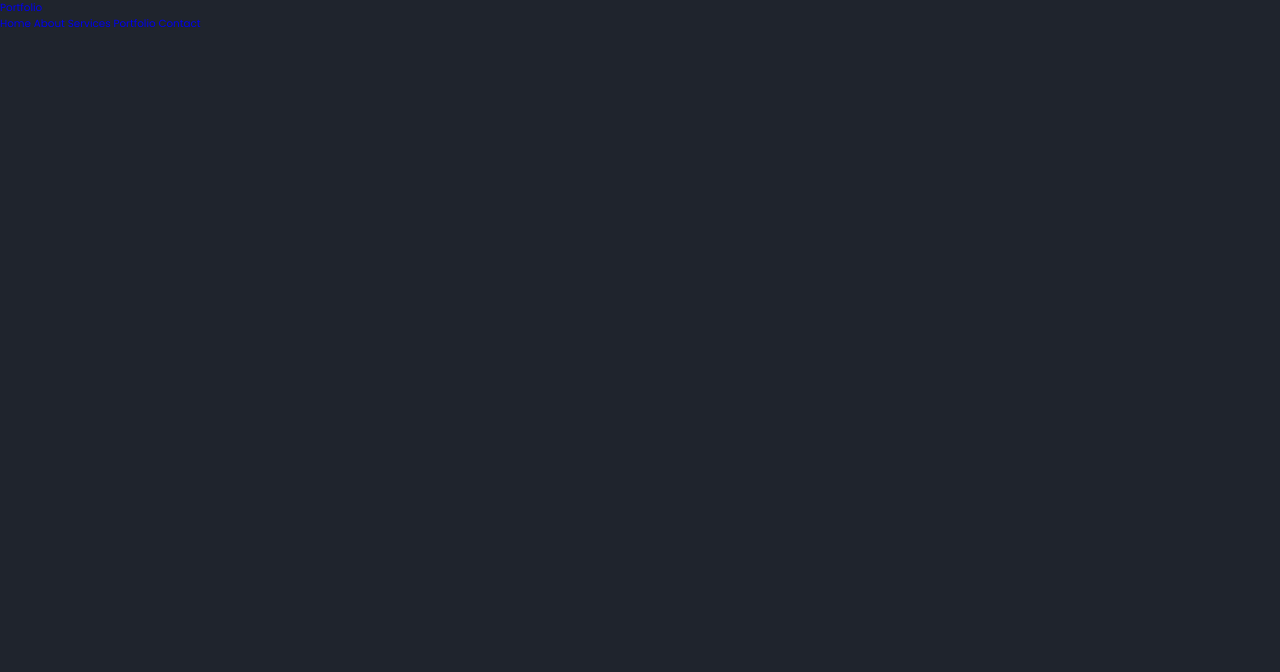
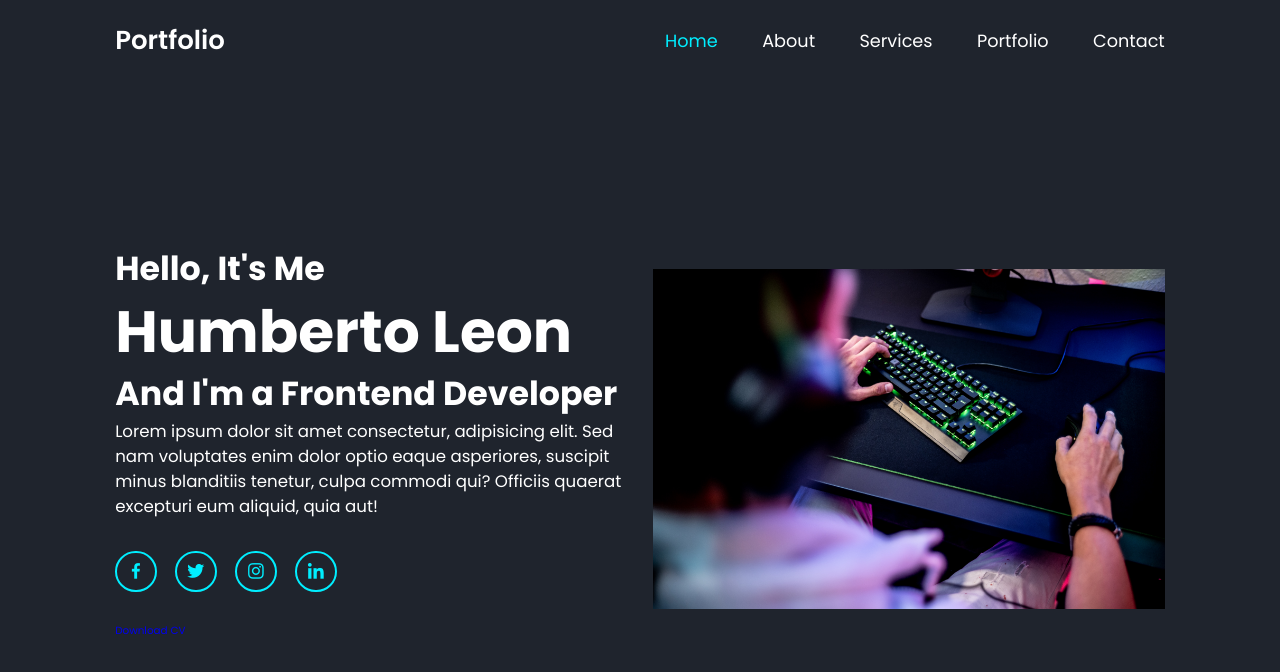
Before and after one commit to LyonDevelop/BUILD-A-PORTFOLIO, a plain HTML site: page index.html in a window 1280 px wide. Drawn offline with nearby package versions, Linux system fonts and the light colour scheme.

Commit message:
ajusted css

```diff
--- a/css/style.css
+++ b/css/style.css
@@ -26,5 +26,86 @@ html {
 body{
   background: var(--bg-color);
   color: var(--text-color);
+}
 
+section {
+  min-height: 100vh;
+  padding: 10rem 9% 2rem;
 }
+
+.header {
+  position: fixed;
+  top: 0;
+  left: 0;
+  width: 100%;
+  padding: 2rem 9%;
+  background: var(--bg-color);
+  display: flex;
+  justify-content: space-between;
+  align-items: center;
+  z-index: 100;
+}
+
+.logo {
+  font-size: 2.5rem;
+  color: var(--text-color);
+  font-weight: 600;
+  cursor: default;
+}
+
+.navbar a {
+  font-size: 1.7rem;
+  color: var(--text-color);
+  margin-left: 4rem;
+  transition: .5s;
+}
+
+.navbar a:hover,
+.navbar a.active {
+  color: var(--main-color);
+}
+
+#menu-icon {
+  font-size: 3.6rem;
+  color: var(--text-color);
+  display: none;
+}
+
+.home {
+  display: flex;
+  justify-content: center;
+  align-items: center;
+}
+
+.home-img img{
+  width: 40vw;
+}
+
+.home-content h3 {
+  font-size: 3.2rem;
+  font-family: 700;
+}
+
+.home-content h1 {
+  font-size: 5.6rem;
+  font-weight: 700;
+  line-height: 1.3;
+}
+
+.home-content p {
+  font-size: 1.6rem;
+}
+
+.social-media a {
+  display: inline-flex;
+  justify-content: center;
+  align-items: center;
+  width: 4rem;
+  height: 4rem;
+  background: transparent;
+  border: .2rem solid var(--main-color);
+  border-radius: 50%;
+  font-size: 2rem;
+  color: var(--main-color);
+  margin: 3rem 1.5rem 3rem 0;
+}
--- a/index.html
+++ b/index.html
@@ -1,31 +1,57 @@
 <!DOCTYPE html>
 <html lang="en">
   <head>
-  <meta charset="UTF-8">
-  <meta http-equiv="X-UA-Compatible" content="IE=edge">
-  <meta name="viewport" content="width=device-width, initial-scale=1.0">
-  <title>Personal Portfolio Website </title>
+    <meta charset="UTF-8" />
+    <meta http-equiv="X-UA-Compatible" content="IE=edge" />
+    <meta name="viewport" content="width=device-width, initial-scale=1.0" />
+    <title>Personal Portfolio Website</title>
 
-  <link rel="stylesheet" href="css/style.css">
+    <link
+      href="https://unpkg.com/boxicons@2.1.4/css/boxicons.min.css"
+      rel="stylesheet"
+    />
 
+    <link rel="stylesheet" href="css/style.css" />
   </head>
+
   <body>
+    <header class="header">
 
+      <a href="#" class="logo">Portfolio</a>
+      <i class="bx bx-menu" id="menu-icon"></i>
 
-  <header class="header">
-    <a href="#" class="logo">Portfolio</a>
       <nav class="navbar">
-      <a href="#home">Home</a>
+        <a href="#home" class="active">Home</a>
         <a href="#about">About</a>
         <a href="#services">Services</a>
         <a href="#portfolio">Portfolio</a>
         <a href="#contact">Contact</a>
       </nav>
+    </header>
 
+    <section class="home" id="home">
+      <div class="home-content">
+        <h3>Hello, It's Me</h3>
+        <h1>Humberto Leon</h1>
+        <h3>And I'm a <span>Frontend Developer</span></h3>
+        <p>Lorem ipsum dolor sit amet consectetur, adipisicing elit. Sed nam voluptates enim dolor optio eaque asperiores, suscipit minus blanditiis tenetur, culpa commodi qui? Officiis quaerat excepturi eum aliquid, quia aut!</p>
 
-  </header>
+        <div class="social-media">
+          <a href="#"><i class='bx bxl-facebook' ></i></a>
+          <a href="#"><i class='bx bxl-twitter'></i></a>
+          <a href="#"><i class='bx bxl-instagram'></i></a>
+          <a href="#"><i class='bx bxl-linkedin' ></i></a>
+        </div>
+        <a href="#" class="btn">Download CV</a>
+        </div>
+      </div>
+
+      <div class="home-img">
+        <img src="images/about1.jpg" alt="perfil">
+      </div>
+
+    </section>
+
     <script src="js/script.js"></script>
-
-
   </body>
 </html>
```
Lines whose indentation alone changed are shown as unchanged.
